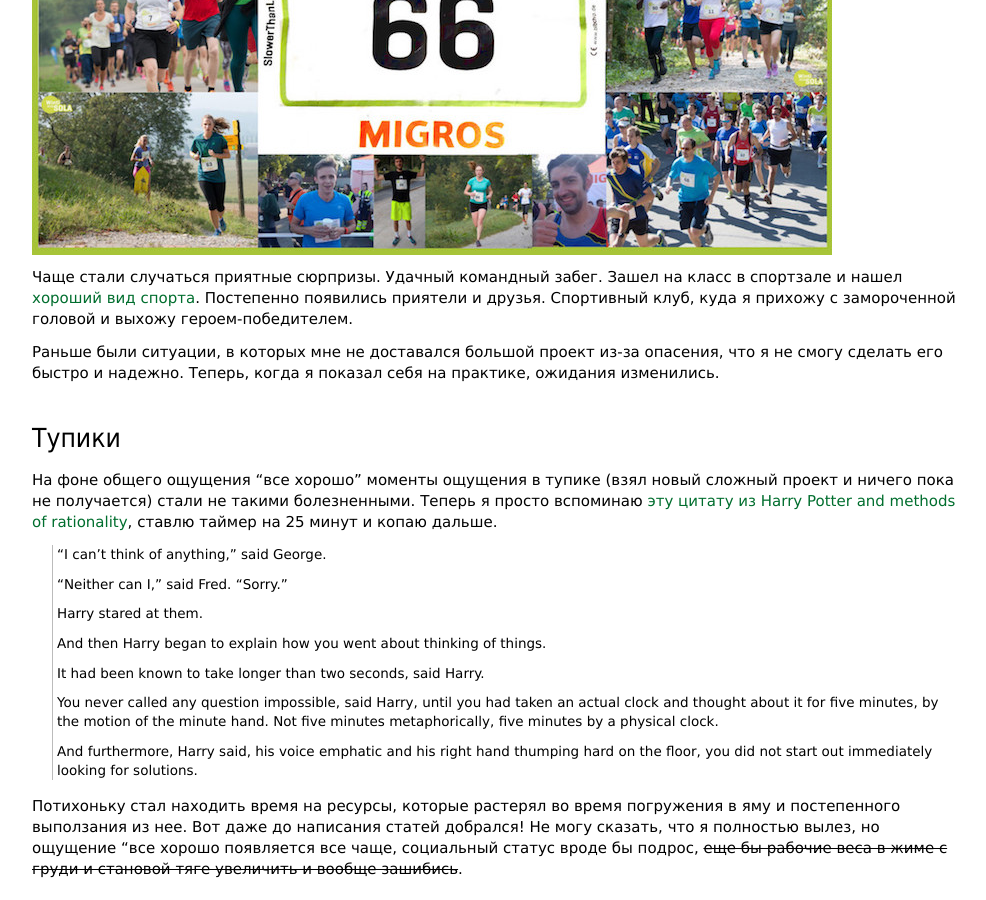
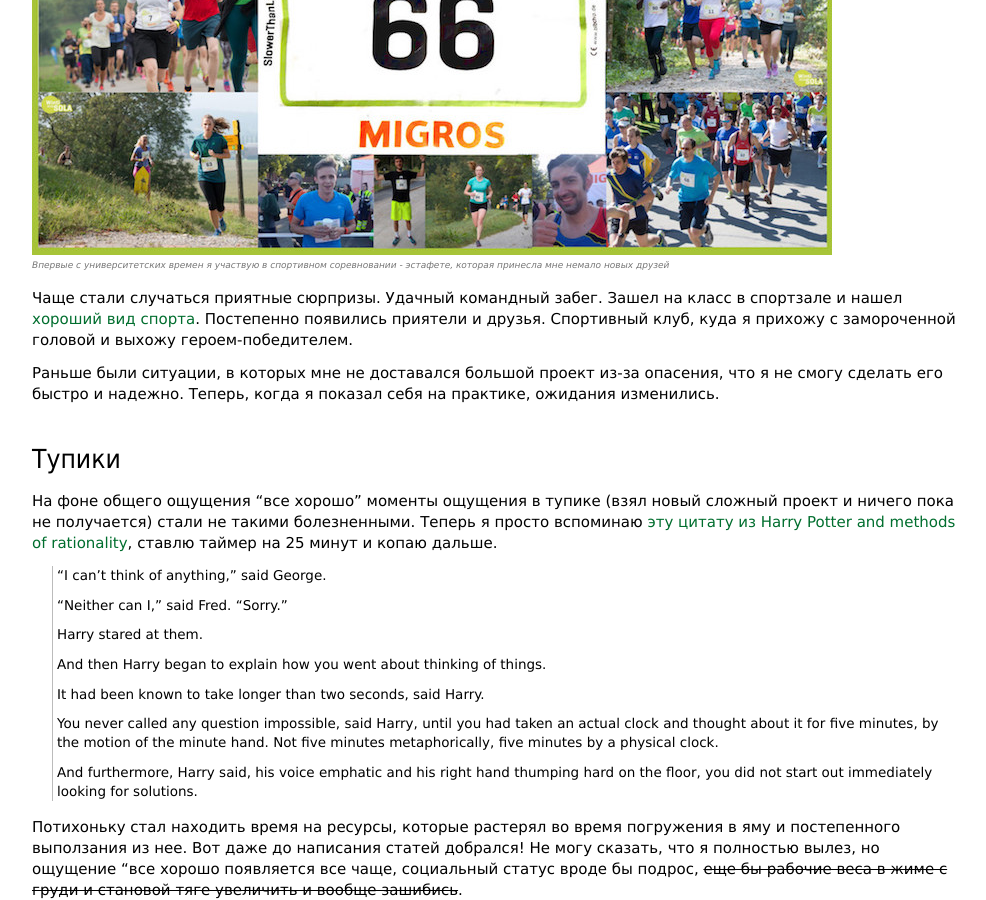
Before and after one commit to vorushin/vorushin.github.io, a Jekyll site: the page built from _posts/2017-11-26-drift-to-low-performance.md, in a window 1280 px wide and 900 px high, scrolled down 2829 px. Shown: the whole window, without its empty margins (143-1129 px from the left). Built offline with Jekyll 4.4.1, drawn with Linux system fonts in a browser that asks for light colours; comment, search, counter and statistics services are not loaded.

Commit message:
Added image captions

```diff
--- a/_posts/2017-11-26-drift-to-low-performance.md
+++ b/_posts/2017-11-26-drift-to-low-performance.md
@@ -40,6 +40,7 @@ permalink: /blog/systems-drift-to-low-performance
 Я снова и снова перечитывал дневник и стал замечать, что проблемы которые были очень острыми год-два назад, уже разрешены. И на меня накатывала волна облегчения - уфф! может быть и все на так уж бесмыссленно, может быть когда-нибудь все будет хорошо. Я смотрел на результаты взвешивания и даже когда ежедневный прогресс был неочевидным, наблюдал ясный тренд - я становлюсь легче и процент жира падает. Я смотрел на графики тренировочных результатов и видел, что скачки вниз и вверх все таки показывают постепенный рост тренированности.
 
 ![Моя первая за 15 лет эстафета](/img/winti_sola_2016.jpg).
+*Впервые с университетских времен я участвую в спортивном соревновании - эстафете, которая принесла мне немало новых друзей*
 
 Чаще стали случаться приятные сюрпризы. Удачный командный забег. Зашел на класс в спортзале и нашел [хороший вид спорта](https://www.crossfit.com/). Постепенно появились приятели и друзья. Спортивный клуб, куда я прихожу с замороченной головой и выхожу героем-победителем.
 
```
